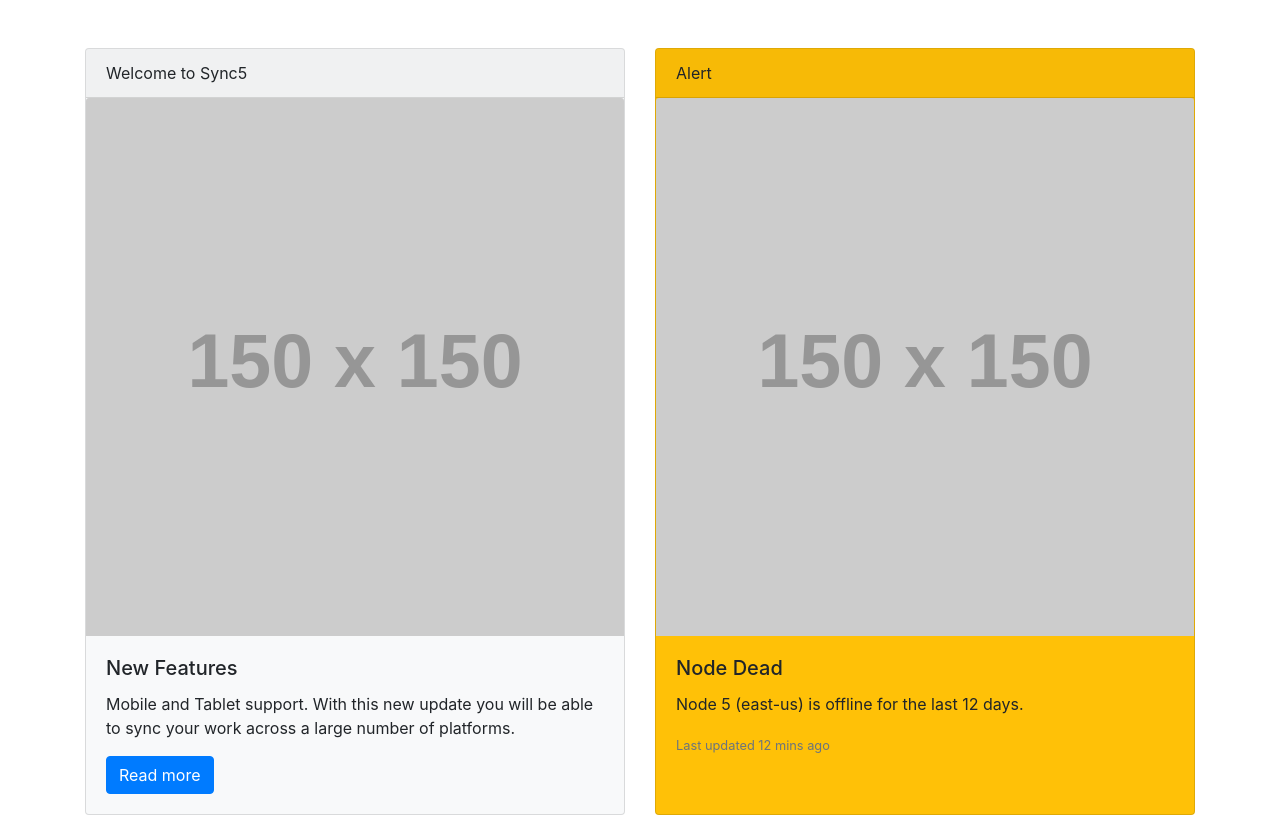
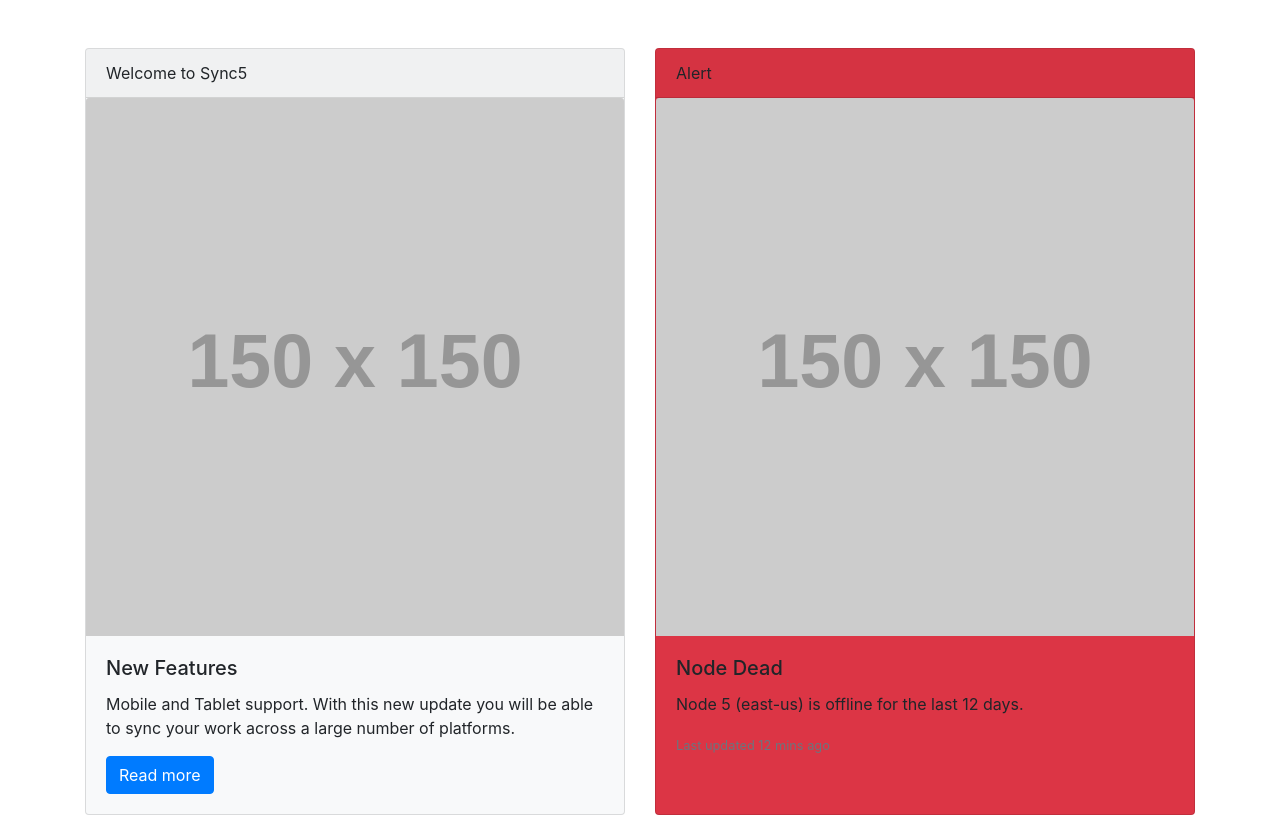
Before and after one commit to acciojob/bootstrap-card-SangmalaSuryavanshi, a website: page main.html in a window 1280 px wide. Drawn offline with nearby package versions, Linux system fonts and the light colour scheme; placeholder pictures from the web are drawn by us.

Commit message:
created a submission

```diff
--- a/main.html
+++ b/main.html
@@ -24,7 +24,7 @@
         </div>
 
         <!-- Card 2 -->
-        <div class="card bg-warning">
+       <div class="card bg-danger"> <!-- Changed from bg-warning to bg-danger -->
     <div class="card-header">
         Alert
     </div>
@@ -35,8 +35,6 @@
         <p class="card-text"><small class="text-muted">Last updated 12 mins ago</small></p>
     </div>
 </div>
-    </div>
-</div>
 
 <script src="https://code.jquery.com/jquery-3.5.1.slim.min.js"></script>
 <script src="https://cdn.jsdelivr.net/npm/@popperjs/core@2.9.2/dist/umd/popper.min.js"></script>
--- a/script.js
+++ b/script.js
@@ -1 +1,2 @@
 //your code here
+cy.get(".card.bg-warning").should('exist').contains("Alert");
```
Lines whose indentation alone changed are shown as unchanged.
